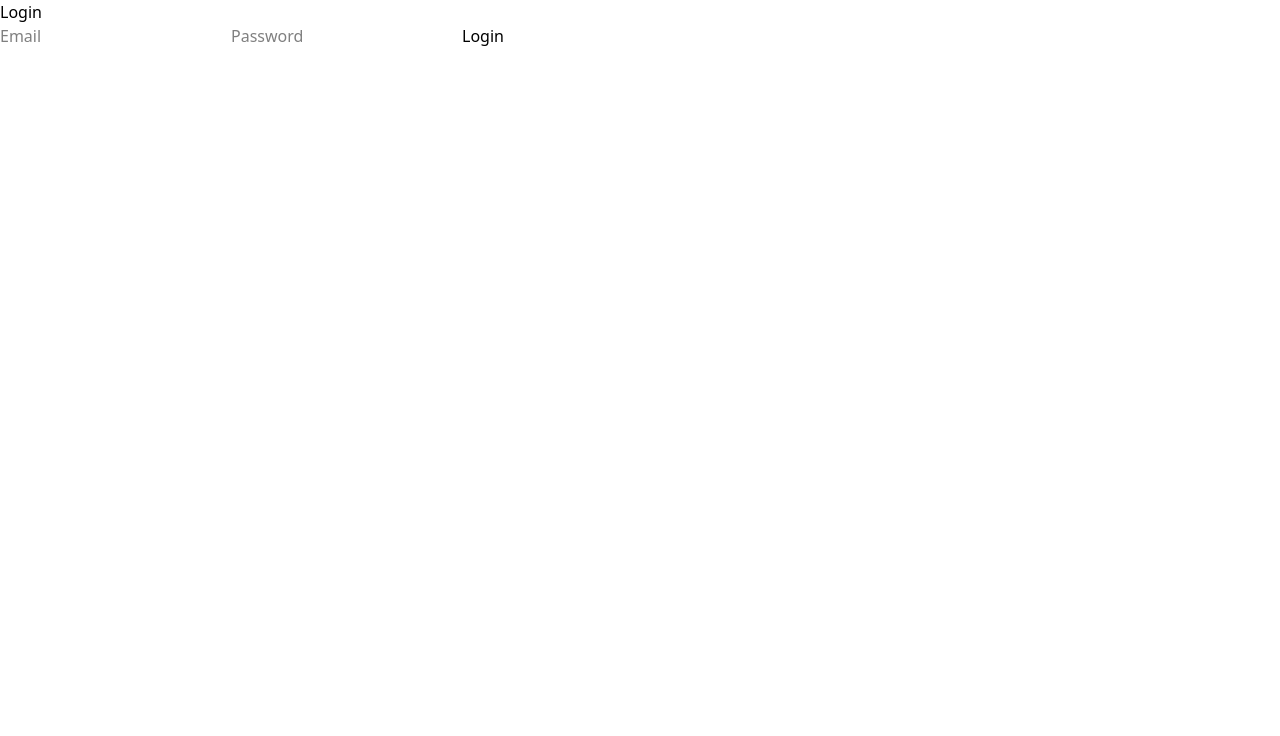
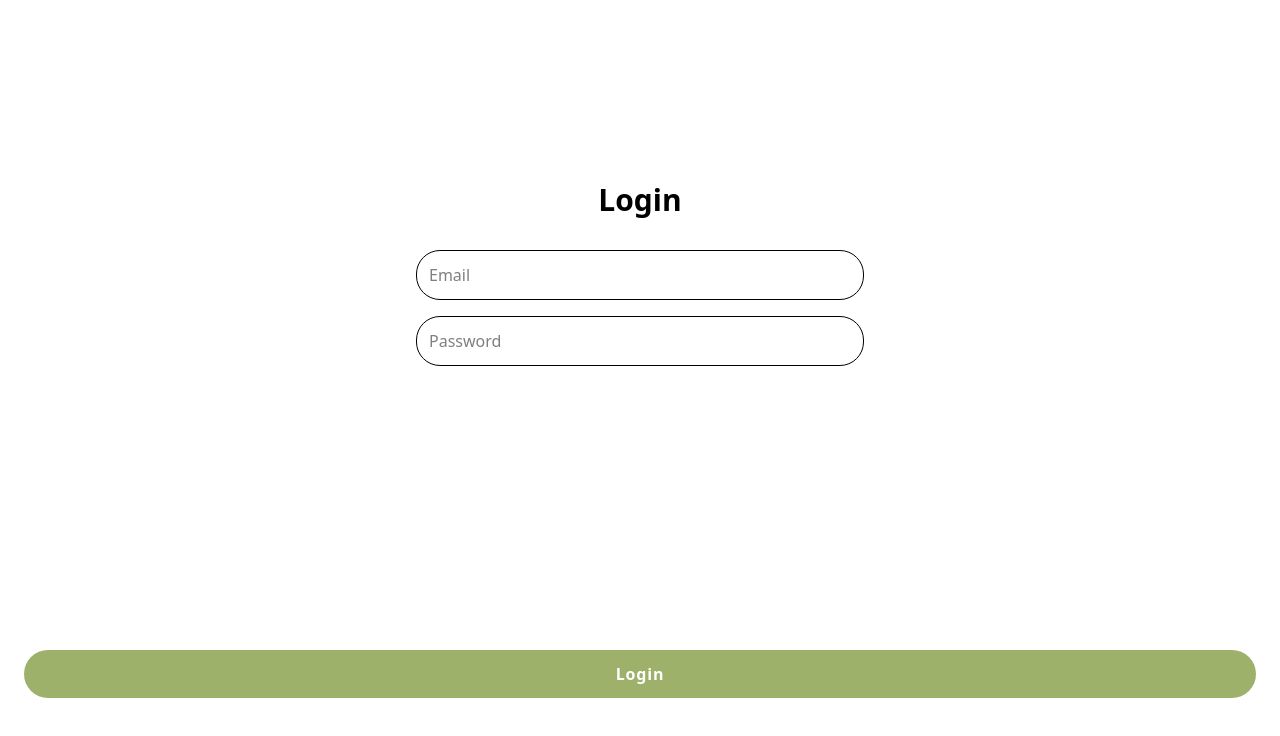
Before and after one commit to tanishqsonwane17/Heal, a React (Vite) app in the folder frontend/: page /auth/login in a window 1280 px wide. Shown: the top 736 px of the page. Built offline with nearby package versions, Linux system fonts and the light colour scheme.

Commit message:
login ui setup

```diff
--- a/frontend/src/screens/authScreens/Login.jsx
+++ b/frontend/src/screens/authScreens/Login.jsx
@@ -1,52 +1,97 @@
 "use client";
-import React, { useState } from 'react';
-import { useMutation } from '@tanstack/react-query';
-import axios from 'axios';
-import { baseUrl } from '../../config/Axios';
+import React from "react";
+import { useForm, FormProvider } from "react-hook-form";
+import { motion } from "framer-motion";
+import { useMutation } from "@tanstack/react-query";
+import axios from "axios";
+import { baseUrl } from "../../config/Axios";
+import { useNavigate } from "react-router";
 
 const Login = () => {
-  const [email, setEmail] = useState('');
-  const [password, setPassword] = useState('');
+  const navigate = useNavigate();
+
+  const methods = useForm({
+    defaultValues: {
+      email: "",
+      password: "",
+    },
+  });
 
   const loginMutation = useMutation({
-    mutationFn: async () => {
-      const res = await axios.post(`${baseUrl}/user/login`, {
-        email,
-        password
+    mutationFn: async (data) => {
+      const res = await axios.post(`${baseUrl}/user/login`, data, {
+        headers: { "Content-Type": "application/json" },
       });
       return res.data;
-    }
+    },
+    onSuccess: (data) => {
+      console.log("Login successful: ", data);
+      navigate("/home");
+    },
   });
 
-  const handleLogin = (e) => {
-    e.preventDefault();
-    loginMutation.mutate();
+  const onSubmit = (data) => {
+    loginMutation.mutate({
+      email: data.email,
+      password: data.password,
+    });
   };
 
   return (
+    <div className="login-container h-screen flex flex-col justify-around mt-10 items-center px-6">
+
+      <FormProvider {...methods}>
+        <form
+          onSubmit={methods.handleSubmit(onSubmit)}
+          className="w-full max-w-md flex flex-col gap-4"
+        >
        <div>
-      <h1>Login</h1>
-      <form onSubmit={handleLogin}>
-        <input
+        <h1 className="text-center text-3xl font-semibold mb-4">Login</h1>
+      </div>
+          <motion.input
             type="email"
             placeholder="Email"
-          value={email}
-          onChange={e => setEmail(e.target.value)}
+            {...methods.register("email", { required: true })}
+            className="border rounded-3xl px-3 p-3 w-full"
+            initial={{ opacity: 0, y: 30 }}
+            animate={{ opacity: 1, y: 0 }}
+            transition={{ duration: 0.4 }}
             autoComplete="username"
           />
-        <input
+
+          <motion.input
             type="password"
             placeholder="Password"
-          value={password}
-          onChange={e => setPassword(e.target.value)}
+            {...methods.register("password", { required: true })}
+            className="border rounded-3xl px-3 p-3 w-full"
+            initial={{ opacity: 0, y: 30 }}
+            animate={{ opacity: 1, y: 0 }}
+            transition={{ duration: 0.5 }}
             autoComplete="current-password"
           />
-        <button type="submit">Login</button>
 
-        {loginMutation.isLoading && <p>Loading...</p>}
-        {loginMutation.isError && <p>Error: {loginMutation.error.message}</p>}
-        {loginMutation.data && <p>Success! Welcome {loginMutation.data.username}</p>}
+
         </form>
+            <motion.button
+            type="submit"
+            className="py-3 w-full rounded-3xl tracking-wider font-semibold flex bg-[#9DB16B] text-white items-center justify-center"
+            whileHover={{ scale: 1.05 }}
+            whileTap={{ scale: 0.95 }}
+          >
+            Login
+          </motion.button>
+      </FormProvider>
+
+      {/* States */}
+      {loginMutation.isLoading && <p className="mt-4">Loading...</p>}
+      {loginMutation.isError && (
+        <p className="text-red-500 mt-4">Error: {loginMutation.error.message}</p>
+      )}
+      {loginMutation.data && (
+        <p className="text-green-600 mt-4">
+          Success! Welcome {loginMutation.data.username}
+        </p>
+      )}
     </div>
   );
 };
```
Lines whose indentation alone changed are shown as unchanged.
